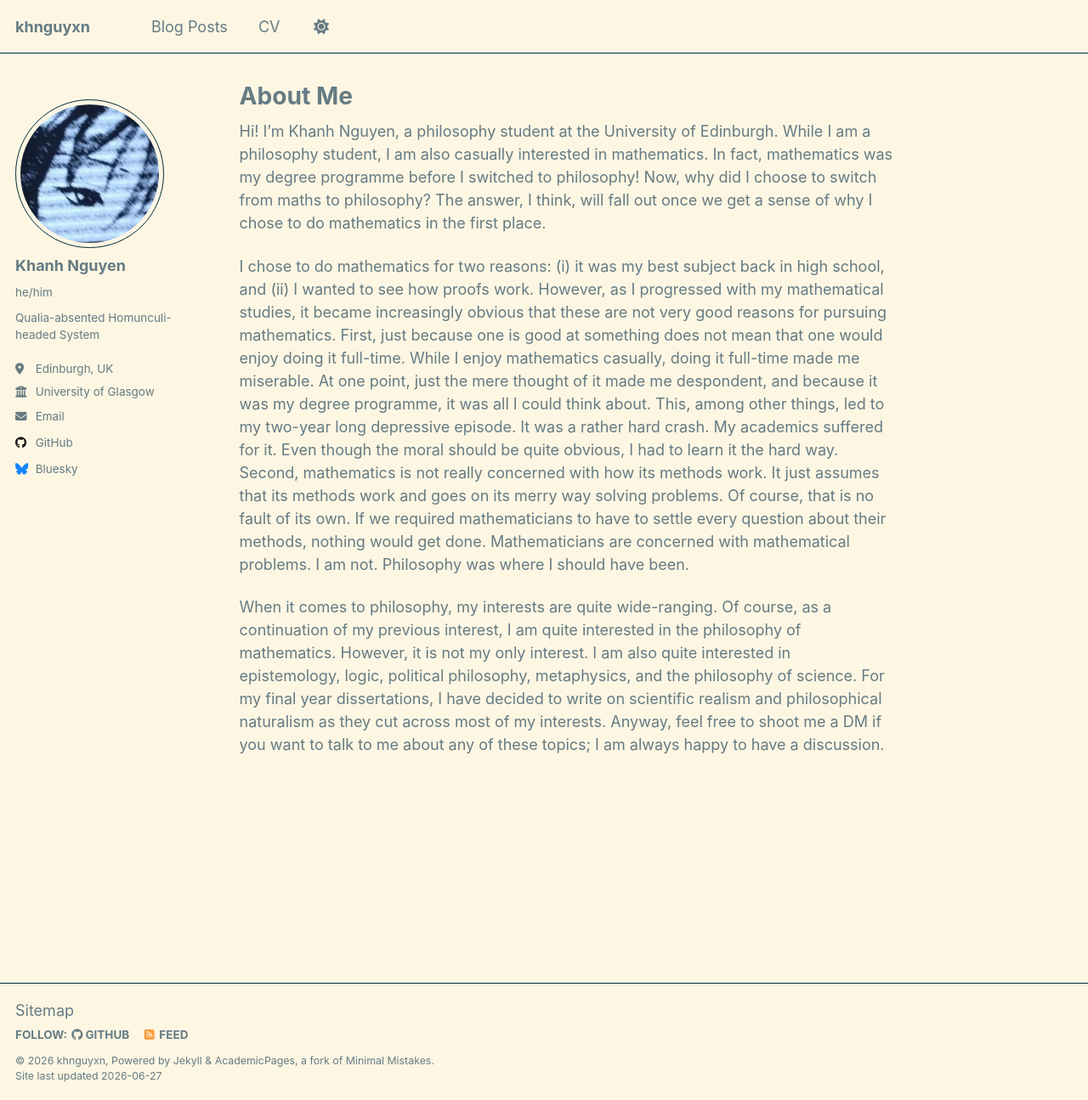
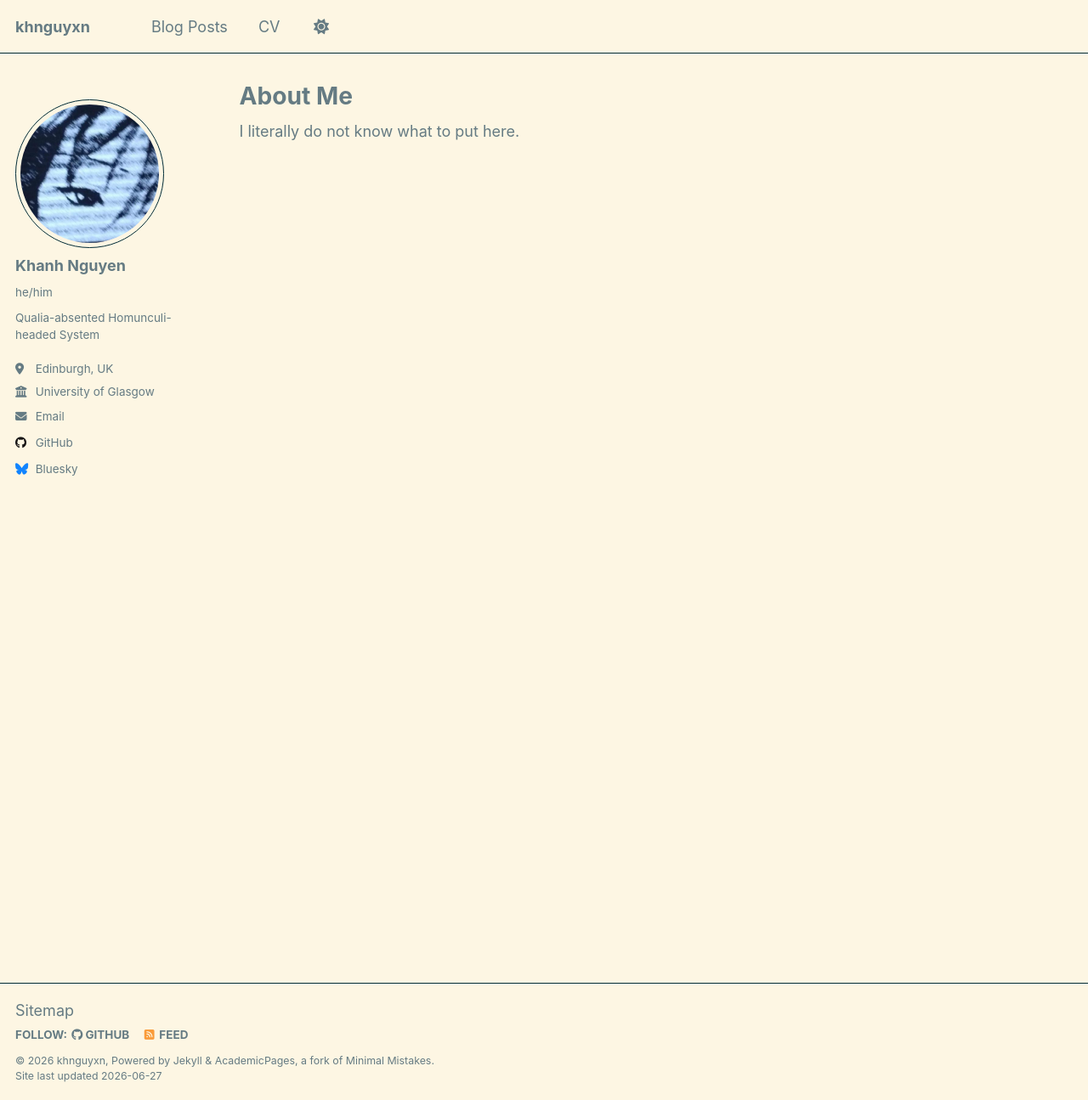
Before and after one commit to hardyowo/hardyowo.github.io, a Jekyll site: the page built from _pages/about.md, in a window 1280 px wide and 1295 px high. Shown: the whole window at 85% size. Built offline with Jekyll 4.4.1, drawn with Linux system fonts in a browser that asks for light colours; a script that is not in the unit is left out.

Commit message:
Update about.md

```diff
--- a/_pages/about.md
+++ b/_pages/about.md
@@ -6,8 +6,4 @@ redirect_from:
   - /about/
   - /about.html
 ---
-Hi! I'm Khanh Nguyen, a philosophy student at the University of Edinburgh. While I am a philosophy student, I am also casually interested in mathematics. In fact, mathematics was my degree programme before I switched to philosophy! Now, why did I choose to switch from maths to philosophy? The answer, I think, will fall out once we get a sense of why I chose to do mathematics in the first place.
-
-I chose to do mathematics for two reasons: (i) it was my best subject back in high school, and (ii) I wanted to see how proofs work. However, as I progressed with my mathematical studies, it became increasingly obvious that these are not very good reasons for pursuing mathematics. First, just because one is good at something does not mean that one would enjoy doing it full-time. While I enjoy mathematics casually, doing it full-time made me miserable. At one point, just the mere thought of it made me despondent, and because it was my degree programme, it was all I could think about. This, among other things, led to my two-year long depressive episode. It was a rather hard crash. My academics suffered for it. Even though the moral should be quite obvious, I had to learn it the hard way. Second, mathematics is not really concerned with how its methods work. It just assumes that its methods work and goes on its merry way solving problems. Of course, that is no fault of its own. If we required mathematicians to have to settle every question about their methods, nothing would get done. Mathematicians are concerned with mathematical problems. I am not. Philosophy was where I should have been.
-
-When it comes to philosophy, my interests are quite wide-ranging. Of course, as a continuation of my previous interest, I am quite interested in the philosophy of mathematics. However, it is not my only interest. I am also quite interested in epistemology, logic, political philosophy, metaphysics, and the philosophy of science. For my final year dissertations, I have decided to write on scientific realism and philosophical naturalism as they cut across most of my interests. Anyway, feel free to shoot me a DM if you want to talk to me about any of these topics; I am always happy to have a discussion.
+I literally do not know what to put here.
```
